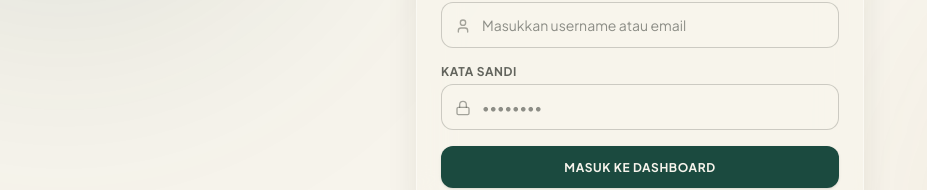
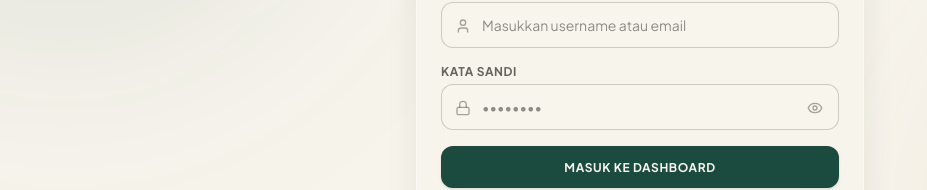
Before and after one commit to theydoet666/booking-sorgadesa, a React (Vite) app: page /login in a window 1280 px wide. Shown: the part 392-582 px from the top of the page, without its empty margins (0-927 px from the left). Built offline with nearby package versions, Linux system fonts and the light colour scheme; no server answers; the database is empty.

Commit message:
feat: tambahkan fitur toggle show/hide password pada halaman Login Pengelola

```diff
--- a/src/pages/LoginAdmin.jsx
+++ b/src/pages/LoginAdmin.jsx
@@ -1,6 +1,6 @@
 import React, { useState, useEffect } from 'react';
 import { useNavigate } from 'react-router-dom';
-import { Lock, User, AlertCircle, ArrowLeft } from 'lucide-react';
+import { Lock, User, AlertCircle, ArrowLeft, Eye, EyeOff } from 'lucide-react';
 import { supabase, isSupabaseConfigured } from '../utils/supabaseClient';
 import { db } from '../utils/db';
 import GlassCard from '../components/GlassCard';
@@ -9,6 +9,7 @@ import { DEFAULT_LOGO, updateFavicon } from '../utils/logoHelper';
 export default function LoginAdmin() {
   const [username, setUsername] = useState('');
   const [password, setPassword] = useState('');
+  const [showPassword, setShowPassword] = useState(false);
   const [errorMsg, setErrorMsg] = useState('');
   const [loading, setLoading] = useState(false);
   const [logoUrl, setLogoUrl] = useState(DEFAULT_LOGO);
@@ -169,14 +170,23 @@ export default function LoginAdmin() {
               <label className="block text-xs font-sans font-bold text-net-charcoal/70 uppercase tracking-wider mb-1">Kata Sandi</label>
               <div className="relative">
                 <input
-                  type="password"
+                  type={showPassword ? "text" : "password"}
                   required
                   placeholder="••••••••"
                   value={password}
                   onChange={(e) => setPassword(e.target.value)}
-                  className="w-full p-3 rounded-xl border border-net-charcoal/20 bg-shuttle-cream/40 focus:outline-none focus:border-rattan-gold text-sm font-sans pl-10"
+                  className="w-full p-3 rounded-xl border border-net-charcoal/20 bg-shuttle-cream/40 focus:outline-none focus:border-rattan-gold text-sm font-sans pl-10 pr-10"
                 />
                 <Lock size={16} className="absolute left-3.5 top-4 text-net-charcoal/40" />
+                <button
+                  type="button"
+                  onClick={() => setShowPassword(!showPassword)}
+                  className="absolute right-3.5 top-3.5 text-net-charcoal/40 hover:text-court-green transition-colors p-0.5 rounded cursor-pointer focus:outline-none"
+                  title={showPassword ? "Sembunyikan kata sandi" : "Tampilkan kata sandi"}
+                  aria-label={showPassword ? "Sembunyikan kata sandi" : "Tampilkan kata sandi"}
+                >
+                  {showPassword ? <EyeOff size={16} /> : <Eye size={16} />}
+                </button>
               </div>
             </div>
 
```
